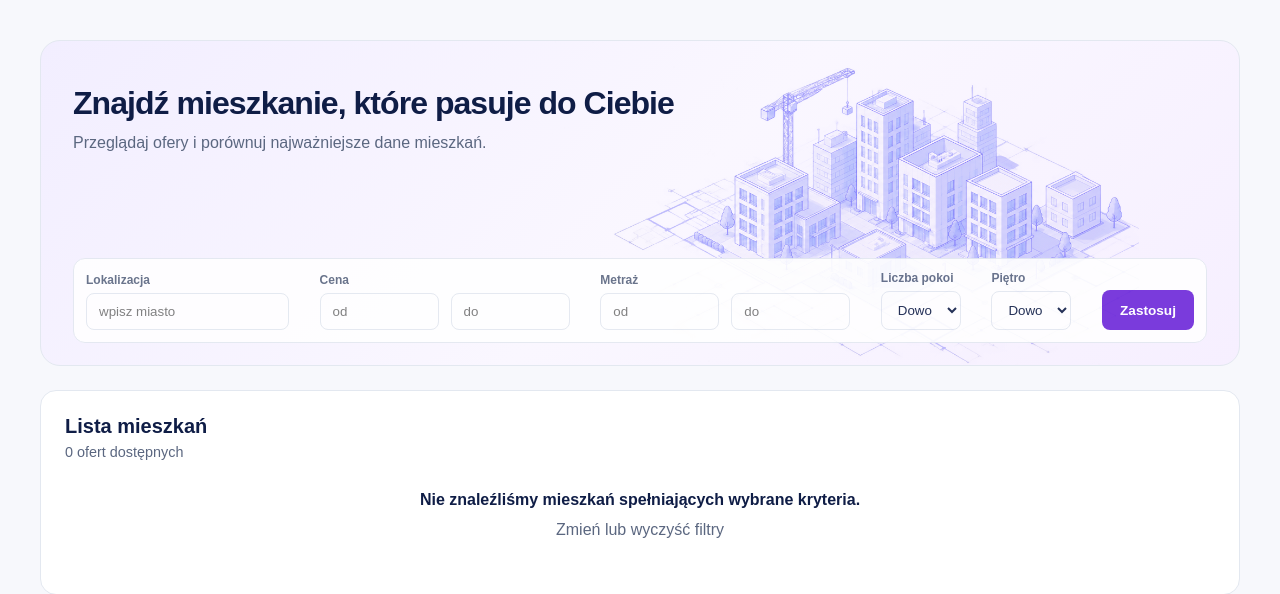
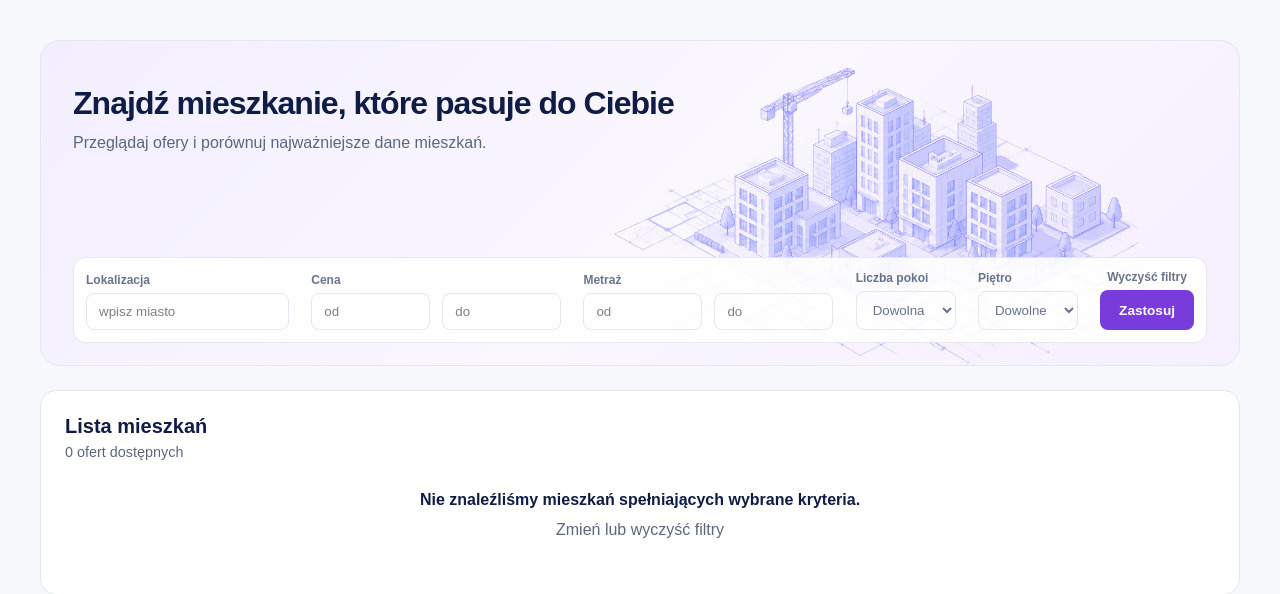
Before and after one commit to piotrgolebiewski07/homechoice_ai, a Django app: page /apartments/ in a window 1280 px wide. Shown: the part 69-663 px from the top of the page. Run offline with Django 5.2, Linux system fonts and the light colour scheme; data that the repository does not hold is empty; parts of the project's set-up code (start-up, migrations or seed data) failed here and were passed over.

Commit message:
style: refine apartment filter controls

```diff
--- a/apartments/templates/apartments/apartment_list.html
+++ b/apartments/templates/apartments/apartment_list.html
@@ -41,6 +41,8 @@
                         <input
                                 type="number"
                                 name="min_price"
+                                step="10000"
+                                min="0"
                                 class="filter-value"
                                 placeholder="od"
                                 value="{{ min_price }}"
@@ -48,6 +50,8 @@
                         <input
                                 type="number"
                                 name="max_price"
+                                step="10000"
+                                min="0"
                                 class="filter-value"
                                 placeholder="do"
                                 value="{{ max_price }}"
@@ -95,9 +99,15 @@
                         <option value="5_plus" {% if floor_number == "5_plus" %}selected{% endif %}>5+</option>
                     </select>
                 </div>
-                <button class="filter-submit-button" type="submit">
-                    Zastosuj
-                </button>
+                <div class="filter-actions">
+                    <a href="{% url 'apartment_list' %}?sort_by={{ sort_by }}" class="filter-reset-link">
+                        Wyczyść filtry
+                    </a>
+
+                    <button class="filter-submit-button" type="submit">
+                        Zastosuj
+                    </button>
+                </div>
             </form>
         </section>
 
--- a/static/css/apartment_list.css
+++ b/static/css/apartment_list.css
@@ -113,13 +113,18 @@
 }
 
 .filter-group--compact {
-    min-width: 80px;
-    flex: 0 1 80px;
+    min-width: 100px;
+    flex: 0 0 100px;
 }
 
 .filter-group--compact .filter-value {
     width: 100%;
     box-sizing: border-box;
+}
+
+.filter-group--compact .filter-value,
+.filter-group--compact .filter-value option {
+    color: #5b6780;
 }
 
 .filter-label {
@@ -144,17 +149,36 @@
     min-height: 40px;
     color: #ffffff;
     background-color: #6d28d9;
-    border: 0;
+    border: 1px solid transparent;
     border-radius: 8px;
     font-size: 0.85rem;
     font-weight: 700;
     cursor: pointer;
-    transition: background-color 0.2s ease, transform 0.2s ease;
+    transition: background-color 0.2s ease, border-color 0.2s ease;
 }
 
 .filter-submit-button:hover {
-    background-color: #5b21b6;
-    transform: translateY(-1px);
+    color: #ffffff;
+    background-color: #7c3aed;
+    border-color: #7c3aed;
+}
+
+.filter-actions {
+    display: flex;
+    flex-direction: column;
+    align-items: center;
+    gap: 6px;
+}
+
+.filter-reset-link {
+    color: #5b6780;
+    font-size: 0.75rem;
+    font-weight: 700;
+    text-decoration: none;
+}
+
+.filter-reset-link:hover {
+    color: #7c3aed;
 }
 
 .apartments-panel {
@@ -347,13 +371,6 @@
     transition: color 0.2s ease, background-color 0.2s ease, border-color 0.2s ease;
 }
 
-.sort-button:hover,
-.page-size-button:hover {
-    color: #5b6780;
-    font-size: 0.85rem;
-    font-weight: 400;
-}
-
 .sort-button-icon,
 .page-size-icon {
     color: #8b5cf6;
```
